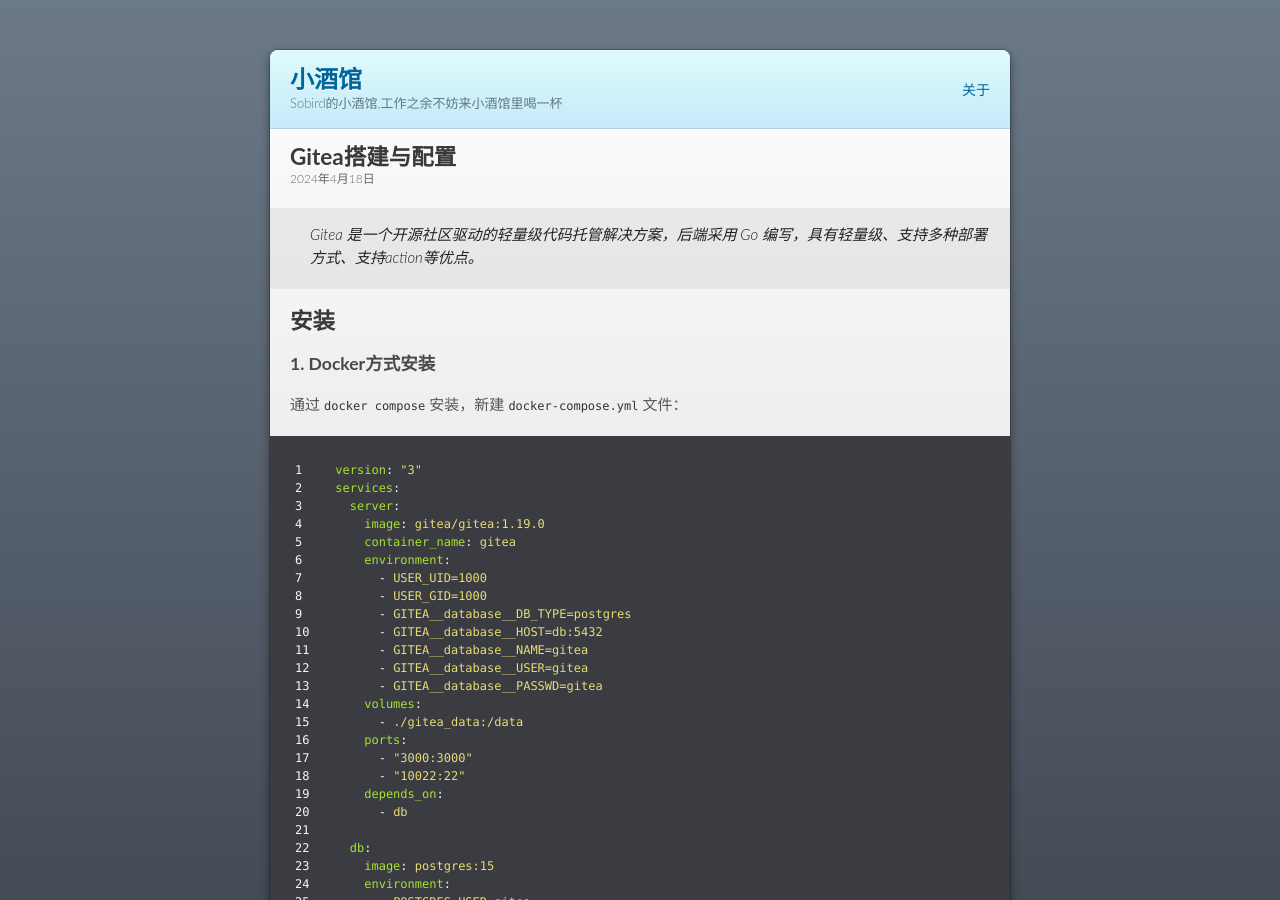
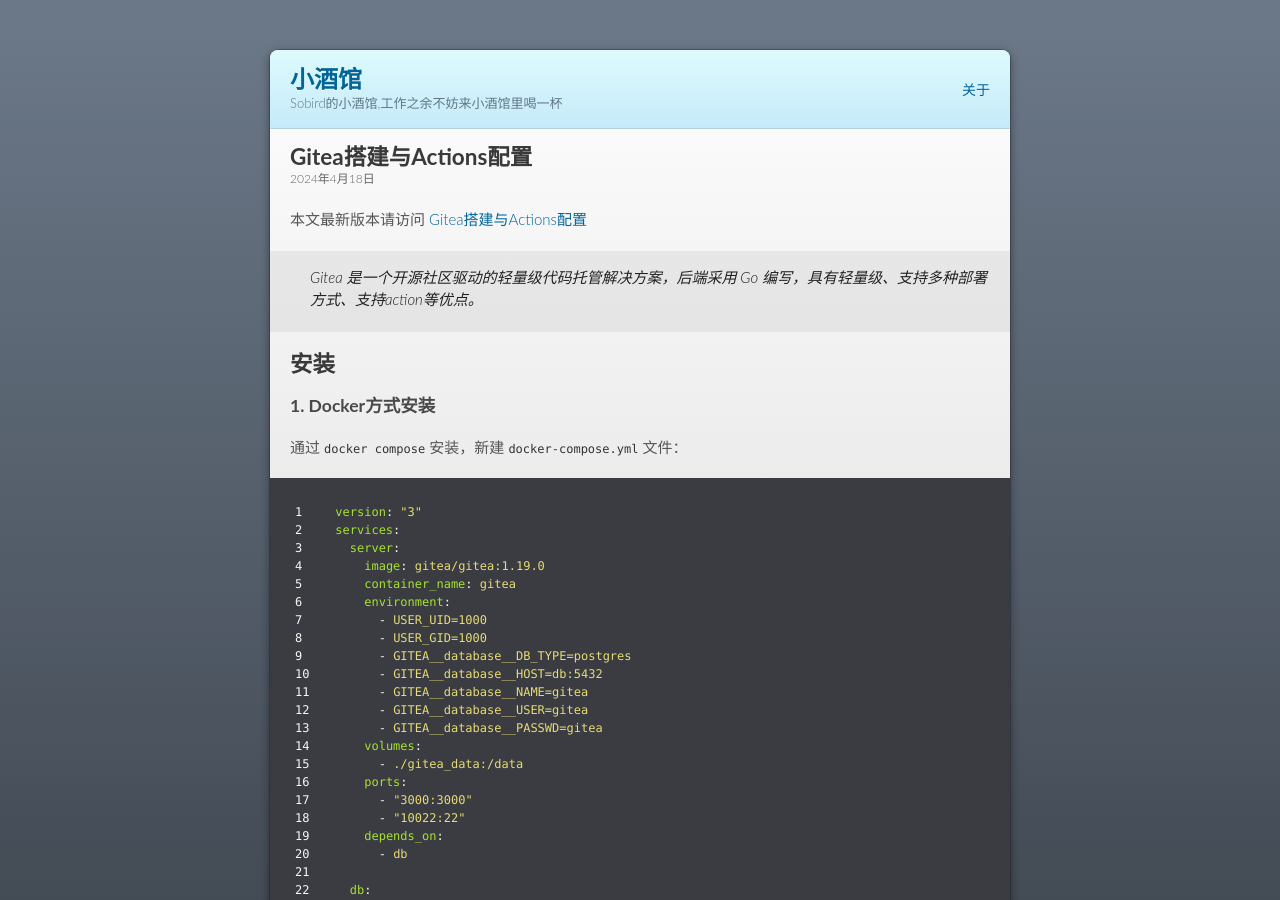
Before and after one commit to sobird/inn, a Jekyll site: the page built from _posts/2024-4-18-gitea.md, in a window 1280 px wide and 900 px high. Built offline with Jekyll 4.4.1, drawn with Linux system fonts in a browser that asks for light colours.

Commit message:
post: update

```diff
--- a/_posts/2024-4-18-gitea.md
+++ b/_posts/2024-4-18-gitea.md
@@ -1,9 +1,11 @@
 ---
 layout: post
-title: Gitea搭建与配置
+title: Gitea搭建与Actions配置
 date: 2024-4-18 10:45 +0800
 class: gitea
 ---
+
+ 本文最新版本请访问 [Gitea搭建与Actions配置](https://github.com/sobird/gitea)
 
 > Gitea 是一个开源社区驱动的轻量级代码托管解决方案，后端采用 Go 编写，具有轻量级、支持多种部署方式、支持action等优点。
 
```
